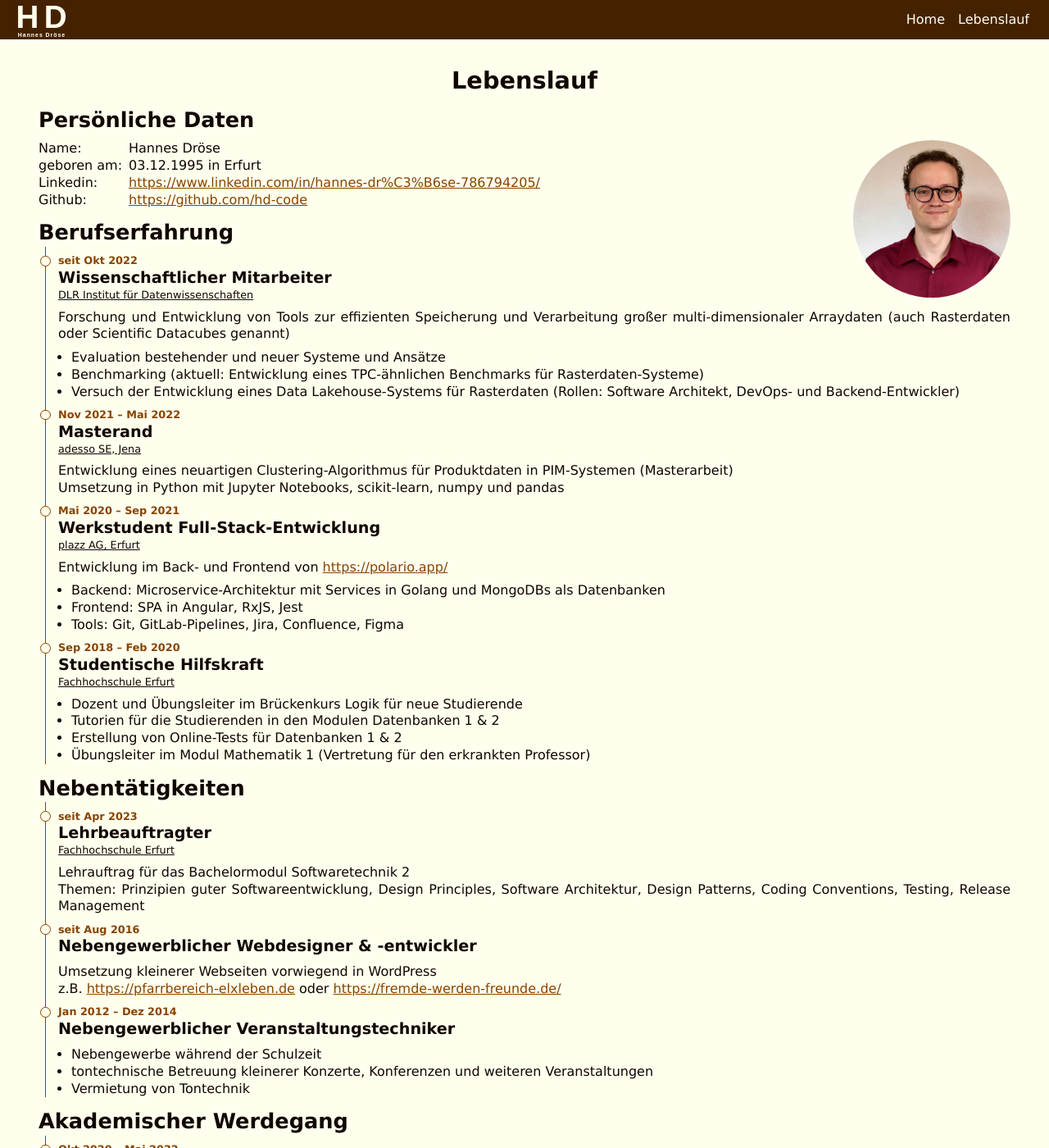
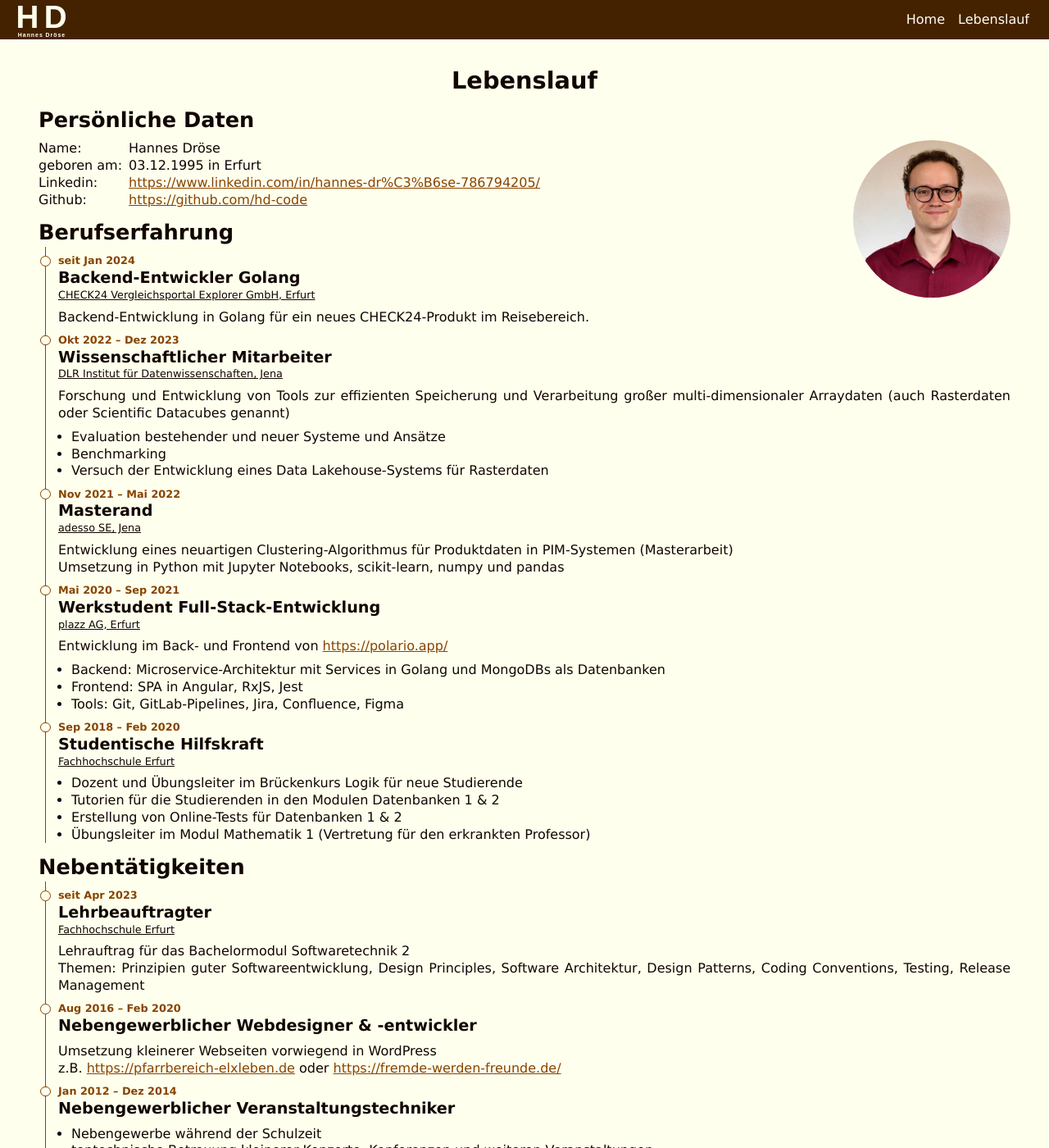
Before and after one commit to hd-code/hd-code.github.io, a Jekyll site: the page built from cv.md, in a window 1280 px wide and 1400 px high. Shown: the whole window at 82% size. Built offline with Jekyll 4.4.1, drawn with Linux system fonts in a browser that asks for light colours; some of the changed text lies outside the part shown.

Commit message:
updated CV finally

```diff
--- a/cv.md
+++ b/cv.md
@@ -40,12 +40,16 @@ Github
 
 ## Berufserfahrung
 
-#### *seit Okt 2022* **Wissenschaftlicher Mitarbeiter** [DLR Institut für Datenwissenschaften](https://www.dlr.de/dw/)
+#### *seit Jan 2024* **Backend-Entwickler Golang** [CHECK24 Vergleichsportal Explorer GmbH, Erfurt](https://jobs.check24.de/de/standorte/)
+
+Backend-Entwicklung in Golang für ein neues CHECK24-Produkt im Reisebereich.
+
+#### *Okt 2022 – Dez 2023* **Wissenschaftlicher Mitarbeiter** [DLR Institut für Datenwissenschaften, Jena](https://www.dlr.de/dw/)
 
 Forschung und Entwicklung von Tools zur effizienten Speicherung und Verarbeitung großer multi-dimensionaler Arraydaten (auch Rasterdaten oder Scientific Datacubes genannt)
 - Evaluation bestehender und neuer Systeme und Ansätze
-- Benchmarking (aktuell: Entwicklung eines TPC-ähnlichen Benchmarks für Rasterdaten-Systeme)
-- Versuch der Entwicklung eines Data Lakehouse-Systems für Rasterdaten (Rollen: Software Architekt, DevOps- und Backend-Entwickler)
+- Benchmarking
+- Versuch der Entwicklung eines Data Lakehouse-Systems für Rasterdaten
 
 #### *Nov 2021 – Mai 2022* **Masterand** [adesso SE, Jena](https://www.adesso.de/)
 
@@ -73,7 +77,7 @@ Entwicklung im Back- und Frontend von <https://polario.app/>
 Lehrauftrag für das Bachelormodul Softwaretechnik 2<br>
 Themen: Prinzipien guter Softwareentwicklung, Design Principles, Software Architektur, Design Patterns, Coding Conventions, Testing, Release Management
 
-#### *seit Aug 2016* **Nebengewerblicher Webdesigner & -entwickler**
+#### *Aug 2016 – Feb 2020* **Nebengewerblicher Webdesigner & -entwickler**
 
 Umsetzung kleinerer Webseiten vorwiegend in WordPress<br>
 z.B. <https://pfarrbereich-elxleben.de> oder <https://fremde-werden-freunde.de/>
@@ -131,10 +135,10 @@ Norwegisch
 JavaScript/TypeScript
 : ★★★★★
 
-Python, SQL
+Golang, SQL
 : ★★★★☆
 
-Golang, Shell
+Python, Shell
 : ★★★☆☆
 
 C/C++, Java, Kotlin
```
Also changed, not shown: other parts of cv.md (+6 -3 lines).
